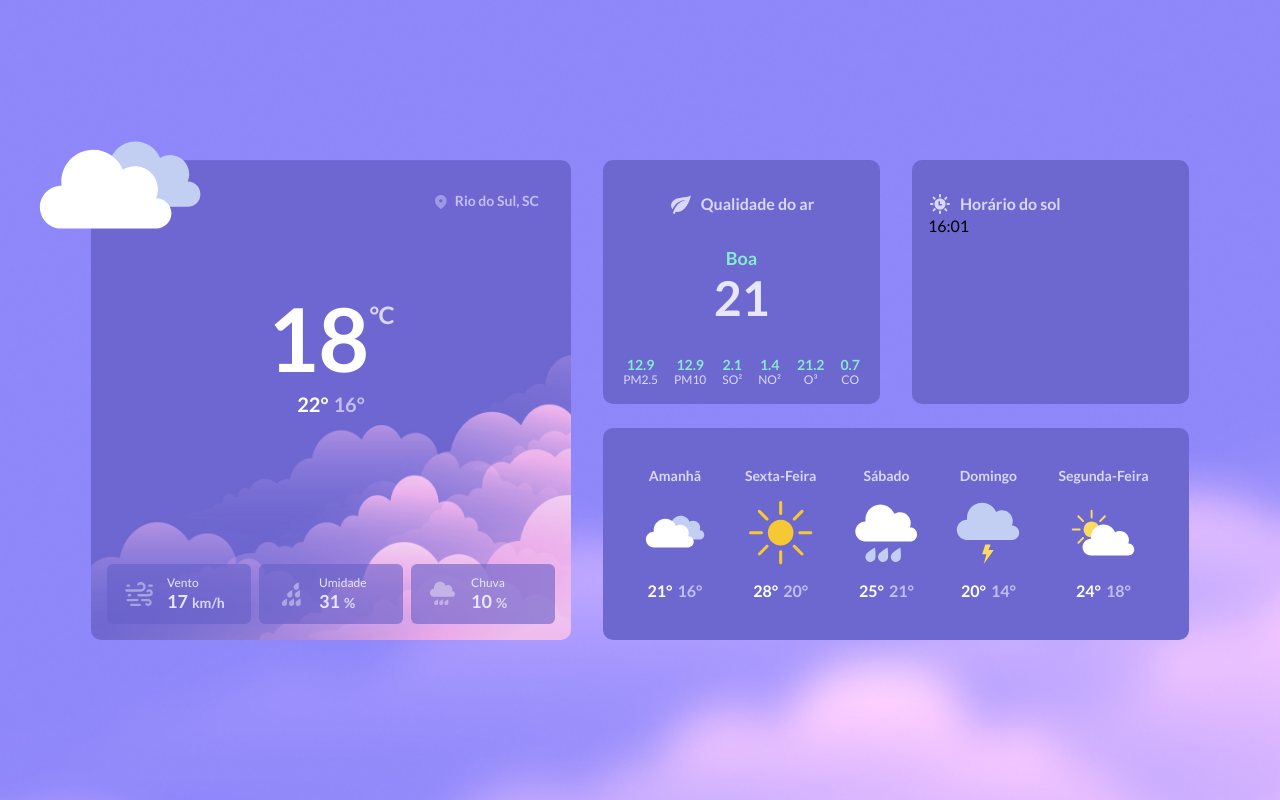
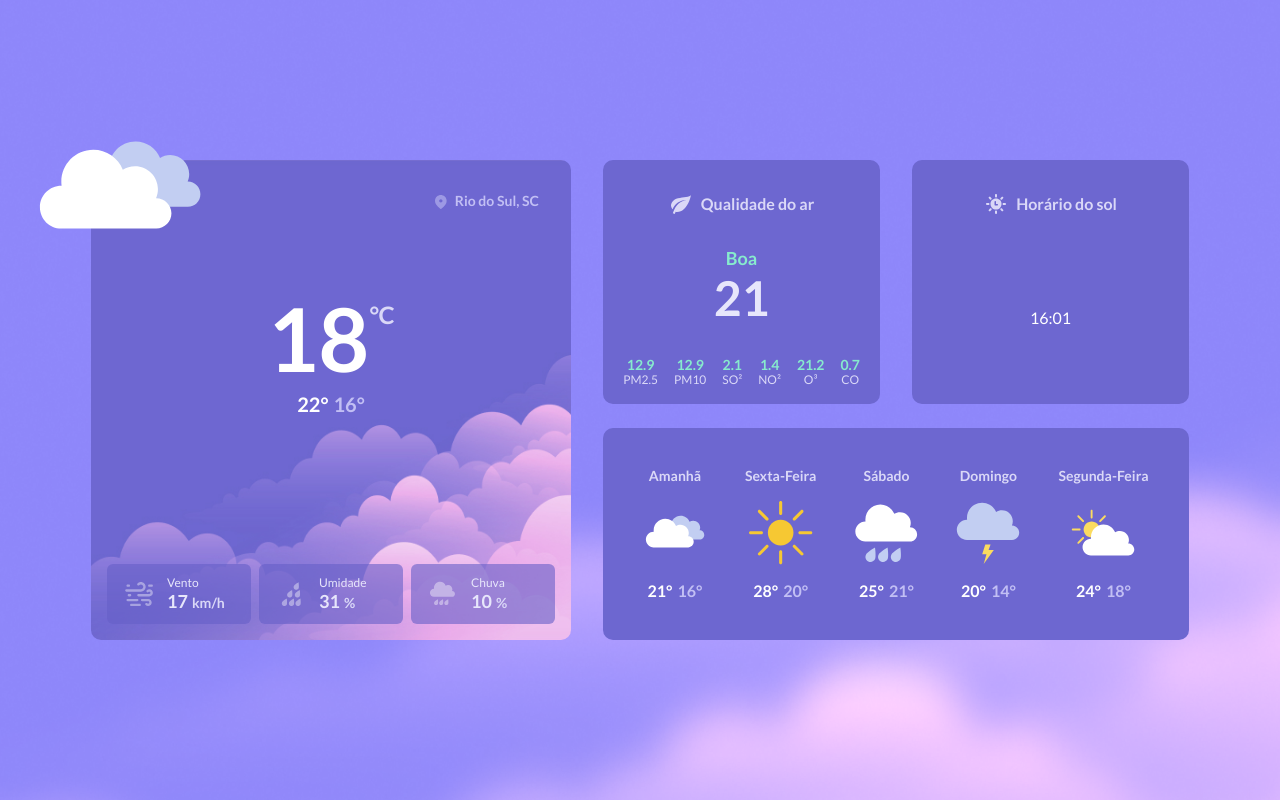
Before and after one commit to raiane-oliveira/Clima, a React (Create React App) app: page / in a window 1280 px wide. Built offline with nearby package versions, Linux system fonts and the light colour scheme.

Commit message:
refactor: redundancies

```diff
--- a/src/App.css
+++ b/src/App.css
@@ -30,7 +30,6 @@
 }
 
 .first-degrees-box-weather {
-    color: white;
     font-weight: 700;
 }
 
@@ -81,7 +80,6 @@
 .temperature-temperature-now {
     justify-self: center;
     text-align: center;
-    color: white;
 }
 
 .title-temperature {
@@ -145,7 +143,8 @@
 }
 
 /* Air quality section */
-.air-quality {
+.air-quality,
+.sun-time {
     display: grid;
     justify-items: center;
     gap: 3.2rem;
@@ -189,6 +188,11 @@
     line-height: 1.44rem;
 }
 
+/* Sun time section */
+.sun-time .title-container-box-weather {
+    margin-bottom: auto;
+}
+
 /* Week weather section */
 .week-weather {
     padding: 4rem;
--- a/src/index.css
+++ b/src/index.css
@@ -16,6 +16,7 @@
 
 body {
     font-size: 1.6rem;
+    color: white;
 }
 
 /* Makes images responsive */
```
